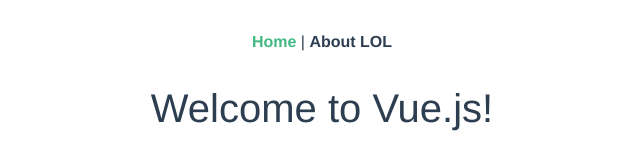
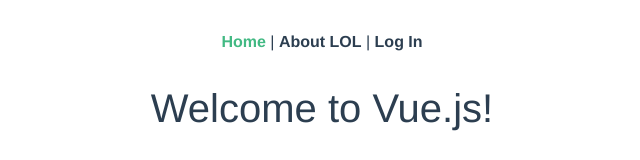
Before and after one commit to JohnChichester/personal-resume, a Vue app: page / in a window 1280 px wide. Shown: the top 160 px of the page, without its empty margins (318-958 px from the left). Built offline with nearby package versions, Linux system fonts and the light colour scheme.

Commit message:
deleted login for dan's login

```diff
--- a/src/App.vue
+++ b/src/App.vue
@@ -4,6 +4,8 @@
       <router-link to="/">Home</router-link>
       |
       <router-link to="/about">About LOL</router-link>
+      |
+      <router-link to="/login">Log In</router-link>
     </div>
     <router-view />
   </div>
```
